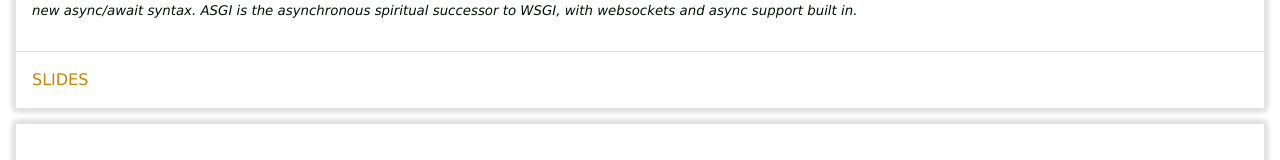
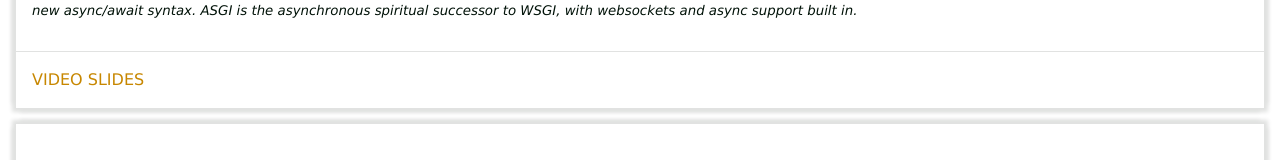
Before and after one commit to pgjones/pgjones_dev, a React (Create React App) app in the folder frontend/: page /talks in a window 1280 px wide. Shown: the part 339-499 px from the top of the page. Built offline with nearby package versions, Linux system fonts and the light colour scheme.

Commit message:
Add a link to the PyLondinium talk video
As it has now been uploaded.

```diff
--- a/frontend/src/Talks.tsx
+++ b/frontend/src/Talks.tsx
@@ -47,6 +47,7 @@ const Talks = () => (
         }
         footer={
           <>
+            <SA href="https://youtu.be/t3gCK9QqXWU">Video</SA>&nbsp;
             <SA href="https://docs.google.com/presentation/d/1lanW471hjyVGk06qi3oGCecJydBVZpYMdaM8bvptIu0/">
               Slides
             </SA>
```
